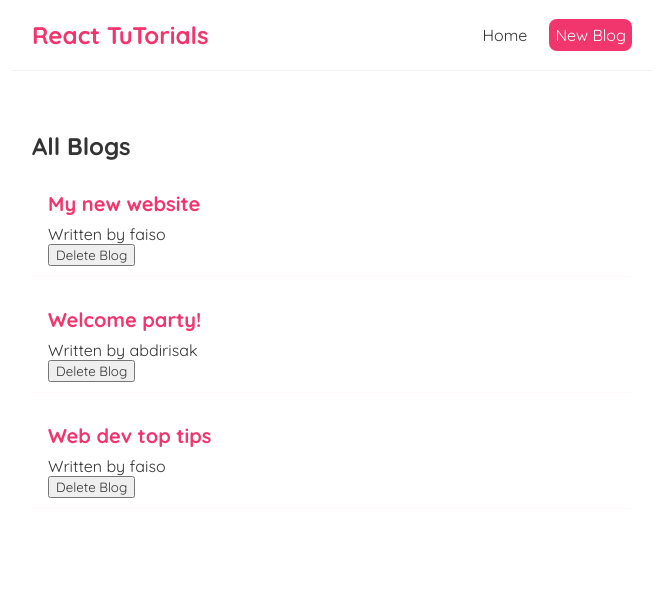
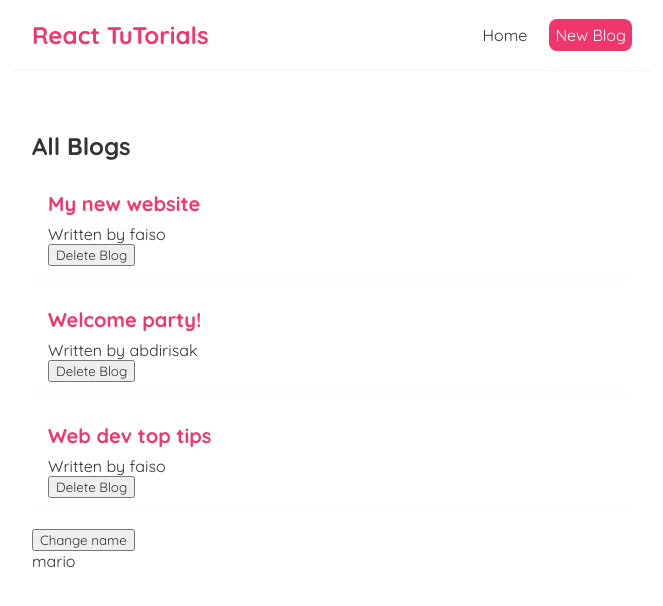
Before and after one commit to faisoabdirisak/React-Blog, a React (Create React App) app in the folder blog/: page / in a window 1280 px wide. Shown: the top 606 px of the page, without its empty margins (308-971 px from the left). Built offline with nearby package versions, Linux system fonts and the light colour scheme.

Commit message:
adds changes

```diff
--- a/blog/src/Home.js
+++ b/blog/src/Home.js
@@ -1,4 +1,4 @@
-import { useState } from 'react';
+import { useState, useEffect } from 'react';
 import  BlogList  from './BlogList';
 
 const Home = () => {
@@ -8,16 +8,22 @@
     { title: 'Welcome party!', body: 'lorem ipsum...', author: 'abdirisak', id: 2 },
     { title: 'Web dev top tips', body: 'lorem ipsum...', author: 'faiso', id: 3 }
     ]);
+    const [name, setName]=useState('mario');
 
    const handleDelete =(id)=>{
        const newBlogs = blogs.filter(blog=>blog.id!==id);
        setBlogs(newBlogs)
    }
+   useEffect(()=>{
+       console.log('use effect ran');
+       console.log(name);
+   }, [name]);
 
     return (
         <div className="home">
             <BlogList blogs={blogs} title='All Blogs' handleDelete={handleDelete}/>
-
+            <button onClick={()=>setName('faiso')}>Change name</button>
+            <p>{name}</p>
         </div>
     );
 }
```
